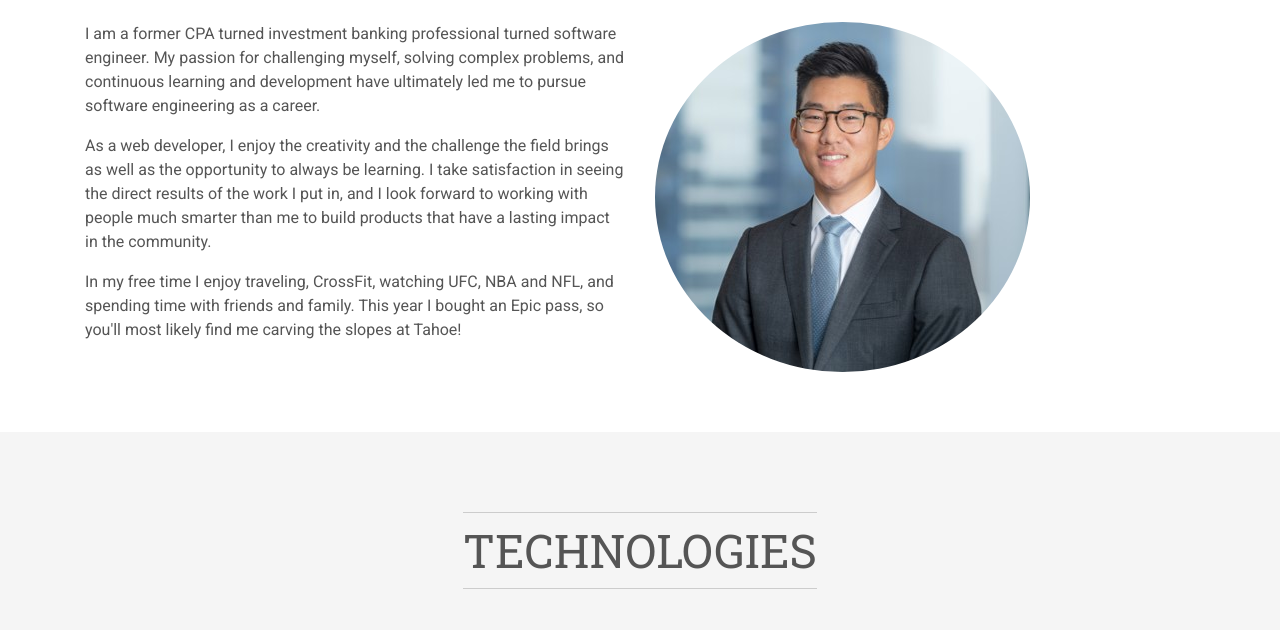
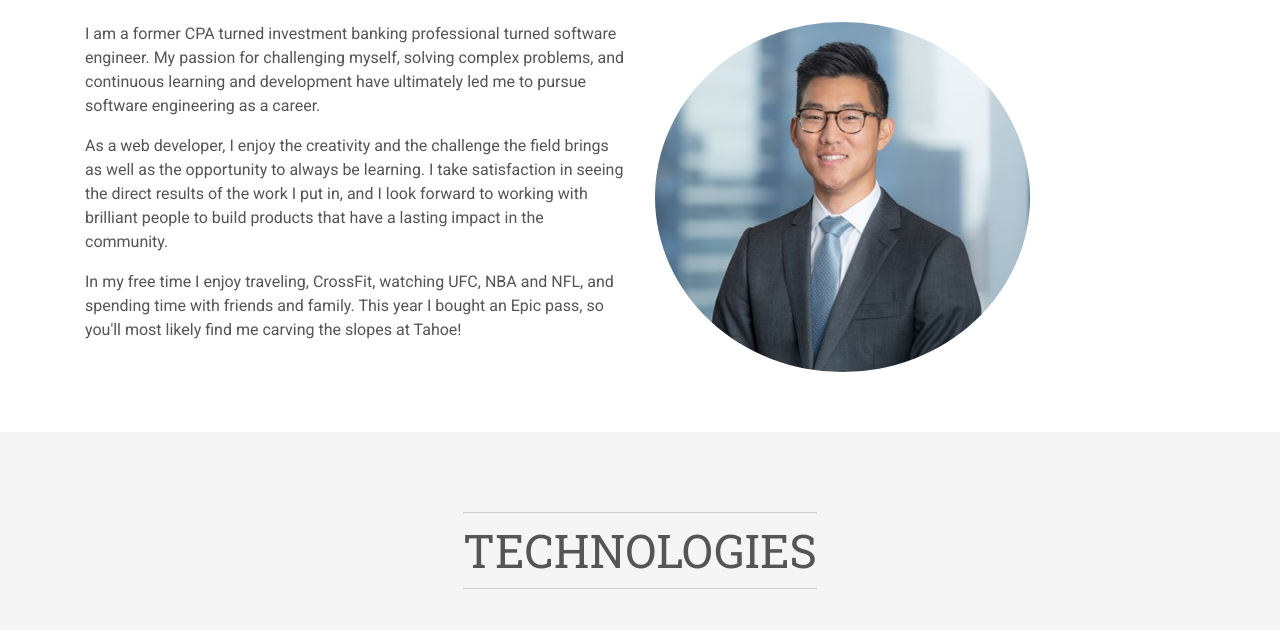
Before and after one commit to nateoh93/portfolio, a plain HTML site: page index.html in a window 1280 px wide. Shown: the part 980-1610 px from the top of the page. Drawn offline with nearby package versions, Linux system fonts and the light colour scheme.

Commit message:
word smith text

```diff
--- a/index.html
+++ b/index.html
@@ -70,7 +70,7 @@
               and continuous learning and development have ultimately led me to pursue software engineering as a career.
             </p>
             <p>As a web developer, I enjoy the creativity and the challenge the field brings as well as the opportunity to always be learning. I take satisfaction
-              in seeing the direct results of the work I put in, and I look forward to working with people much smarter than me to build products that have a
+              in seeing the direct results of the work I put in, and I look forward to working with brilliant people to build products that have a
               lasting impact in the community.
             </p>
             <p>In my free time I enjoy traveling, CrossFit, watching UFC, NBA and NFL, and spending time with friends and family. This year I bought an Epic pass,
```
